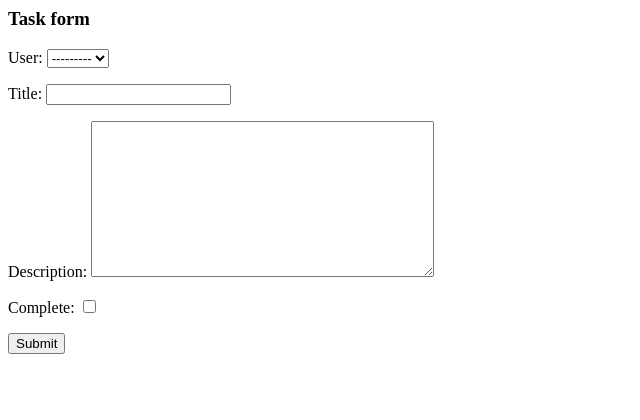
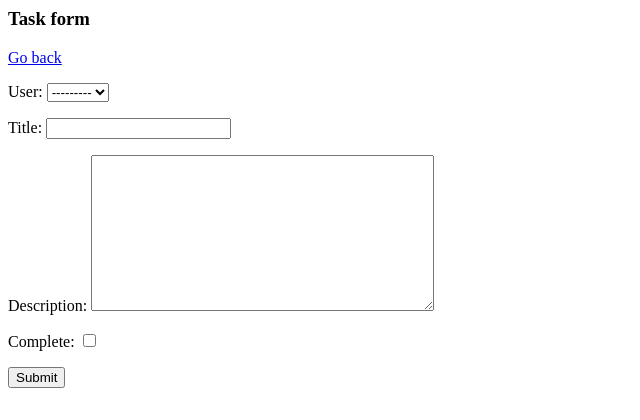
Before and after one commit to dihias/todo_list, a Django app: page /task-create in a window 1280 px wide. Shown: the top 420 px of the page, without its empty margins (0-640 px from the left). Run offline with Django 4.2, Linux system fonts and the light colour scheme; data comes from the database, SQL or seed files in the repository.

Commit message:
go back btn

```diff
--- a/base/templates/base/task_form.html
+++ b/base/templates/base/task_form.html
@@ -1,5 +1,5 @@
 <h3>Task form</h3>
-
+<a href="{% url 'tasks'%}">Go back</a>
 <form method="POST" action="">
 
     <!-- for security -->
```
